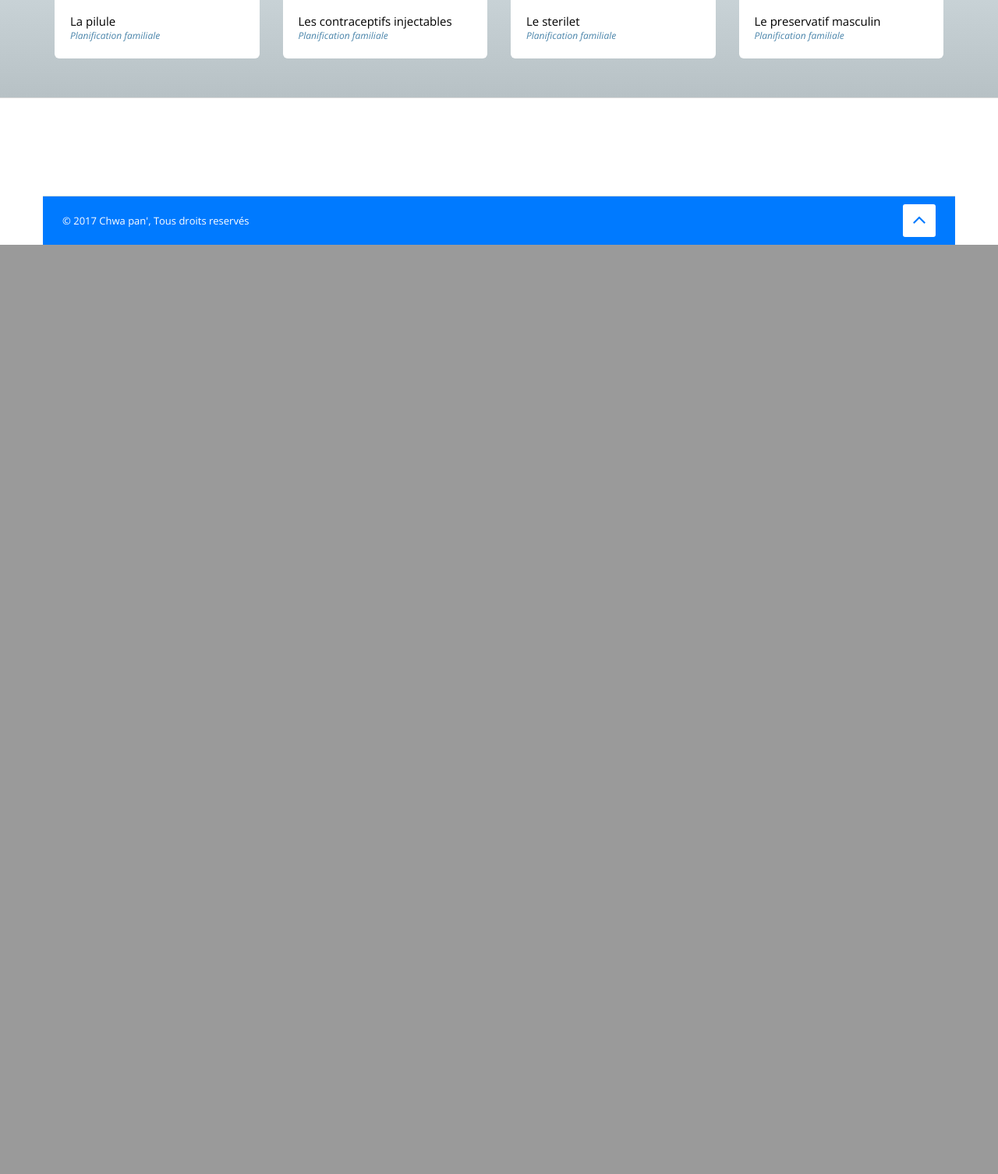
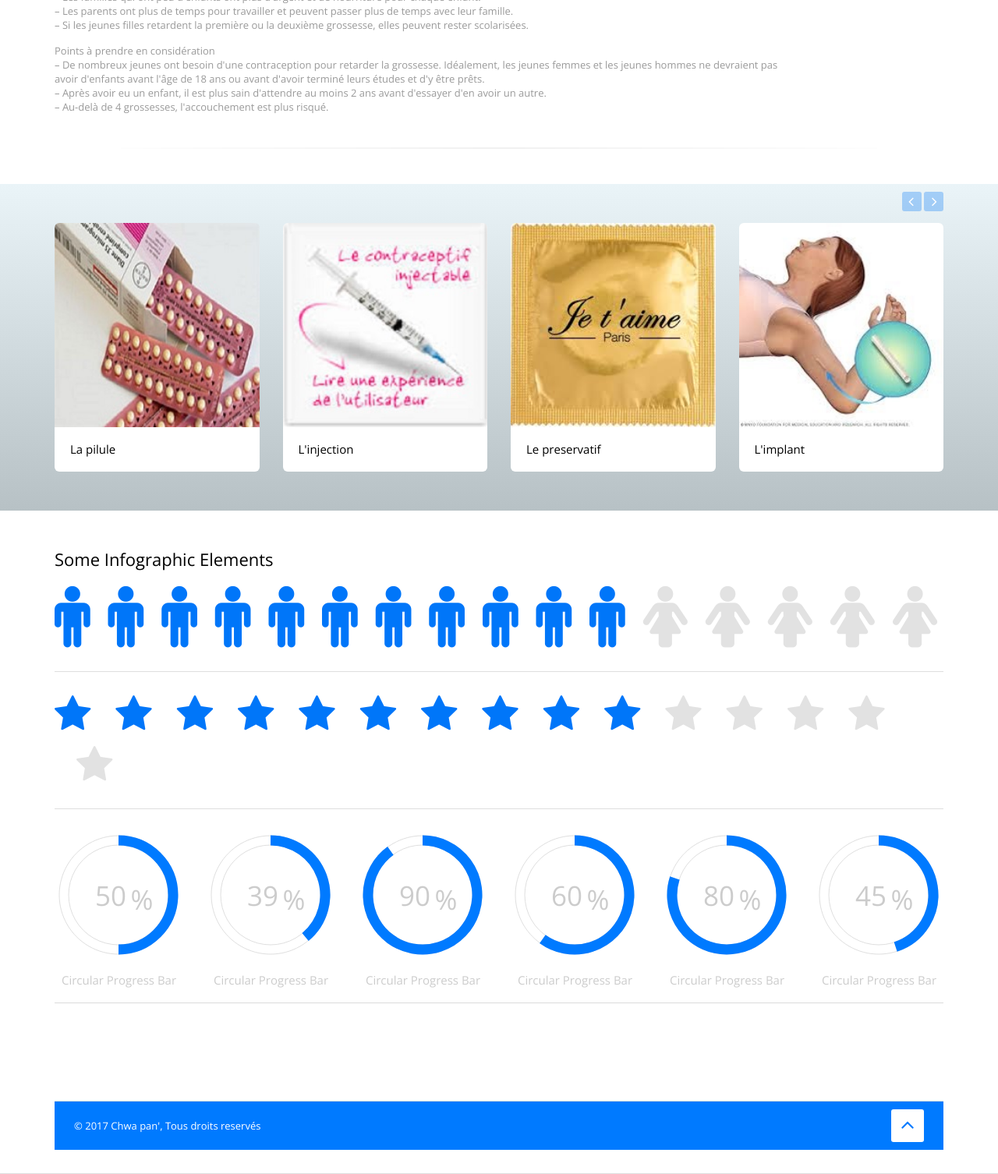
Before and after one commit to LysAMa/womenHackathon, a PHP site: page / in a window 1280 px wide. Shown: the part 1135-2641 px from the top of the page at 78% size. Before the commit the page ends 1449 px from the top, so only its background shows below. Run offline with PHP 8.4, Linux system fonts and the light colour scheme.

Commit message:
Modification de l'index et du fichier upload

```diff
--- a/ChwaPa-n/index.php
+++ b/ChwaPa-n/index.php
@@ -261,6 +156,28 @@ require_once ("tete.php");
 				</div>
 			</div>
 
+	<!-- WHY convertible box -->
+			<div class="why-convertible-box">
+				<div class="container">
+					<div class="upper-box">
+						<div class="row">
+							<div class="col-md-10">
+							<h1>C'est quoi le <span>planning familiale </span><i class="fa fa-question-circle"></i></h1>
+							<p>Le Planning Familial est un mouvement militant qui prend en compte toutes les sexualités, défend le droit à la contraception, à l'avortement et à l'éducation à la sexualité. ... Les femmes ont gagné le droit de choisir d'avoir ou non des enfants et de vivre une sexualité épanouie.</p>
+
+								<h2>Pourquoi un <span>planning familiale </span><i class="fa fa-question-circle"></i></h2>
+								<p>Avantages <br/> – La mère et les enfants sont en meilleure santé lorsque les grossesses à risque sont évitées. <br/>– Les familles qui ont peu d'enfants ont plus d'argent et de nourriture pour chaque enfant.<br/> – Les parents ont plus de temps pour travailler et peuvent passer plus de temps avec leur famille. <br/>– Si les jeunes filles retardent la première ou la deuxième grossesse, elles peuvent rester scolarisées.
+ </p>
+								<p>Points à prendre en considération <br/>– De nombreux jeunes ont besoin d'une contraception pour retarder la grossesse. Idéalement, les jeunes femmes et les jeunes hommes ne devraient pas avoir d'enfants avant l'âge de 18 ans ou avant d'avoir terminé leurs études et d'y être prêts. <br/>– Après avoir eu un enfant, il est plus sain d'attendre au moins 2 ans avant d'essayer d'en avoir un autre. <br/>– Au-delà de 4 grossesses, l'accouchement est plus risqué.
+ </p>
+							</div>
+
+						</div>
+					</div>
+
+				</div>
+			</div>
+
 
 			<!-- recent-works-box -->
 			<div class="recent-works">
@@ -276,15 +193,15 @@ require_once ("tete.php");
 									<div class="col-md-3">
 										<div class="work-post">
 											<div class="work-post-gal">
-												<img alt="" src="imagines/image1.jpg">
+												<img alt="" src="upload/pilule.jpg">
+
 												<div class="hover-box">
-													<a class="zoom video" href="http://www.youtube.com/watch?v=XSGBVzeBUbk"></a>
-													<a class="page" href="single-project.html"></a>
+													<a class="zoom video" href="https://www.youtube.com/watch?v=-FIc7zx9Pt8"></a>
+													<a class="page" href="single-post.php"></a>
 												</div>
 											</div>
 											<div class="work-post-content">
 												<h5>La pilule</h5>
-												<span>Planification familiale</span>
 											</div>
 										</div>
 									</div>
@@ -292,15 +209,14 @@ require_once ("tete.php");
 									<div class="col-md-3">
 										<div class="work-post">
 											<div class="work-post-gal">
-												<img alt="" src="upload/image2.jpg">
+												<img alt="" src="upload/injectable.jpg">
 												<div class="hover-box">
-													<a class="zoom" href="upload/image2.jpg"></a>
-													<a class="page" href="single-project.html"></a>
+													<a class="zoom video" href="https://www.youtube.com/watch?v=yZwP63uL2vI"></a>
+													<a class="page" href="single-post.php"></a>
 												</div>
 											</div>
 											<div class="work-post-content">
-												<h5>Les contraceptifs injectables</h5>
-												<span>Planification familiale</span>
+												<h5>L'injection</h5>
 											</div>
 										</div>
 									</div>
@@ -308,15 +224,15 @@ require_once ("tete.php");
 									<div class="col-md-3">
 										<div class="work-post">
 											<div class="work-post-gal">
-												<img alt="" src="upload/image3.jpg">
+												<img alt="" src="upload/capotte.jpg">
 												<div class="hover-box">
-													<a class="zoom video" href="http://www.youtube.com/watch?v=6v2L2UGZJAM"></a>
-													<a class="page" href="single-project.html"></a>
+													<a class="zoom video" href="https://www.youtube.com/watch?v=btcp8XtYeuc"></a>
+													<a class="page" href="single-post.php"></a>
 												</div>
 											</div>
 											<div class="work-post-content">
-												<h5>Le sterilet</h5>
-												<span>Planification familiale</span>
+												<h5>Le preservatif</h5>
+
 											</div>
 										</div>
 									</div>
@@ -324,15 +240,15 @@ require_once ("tete.php");
 									<div class="col-md-3">
 										<div class="work-post">
 											<div class="work-post-gal">
-												<img alt="" src="upload/image4.jpg">
+												<img alt="" src="upload/implants.jpg">
 												<div class="hover-box">
 													<a class="zoom" href="upload/image4.jpg"></a>
-													<a class="page" href="single-project.html"></a>
+													<a class="zoom video" href="https://www.youtube.com/watch?v=opnXt3m2Nno"></a>
+													<a class="page" href="single-post.php"></a>
 												</div>
 											</div>
 											<div class="work-post-content">
-												<h5>Le preservatif masculin</h5>
-												<span>Planification familiale</span>
+												<h5>L'implant</h5>
 											</div>
 										</div>
 									</div>
@@ -349,30 +265,31 @@ require_once ("tete.php");
 												<img alt="" src="upload/image1.jpg">
 												<div class="hover-box">
 													<a class="zoom video" href="http://vimeo.com/45878034"></a>
-													<a class="page" href="single-project.html"></a>
+													<a class="page" href="single-post.php"></a>
 												</div>
 											</div>
 											<div class="work-post-content">
-												<h5>Le preservatif feminin</h5>
-												<span>Planification familiale</span>
+
+												<h5>Le Stérilet</h5>
+
 											</div>
 										</div>
 									</div>
-
-
 
 									<div class="col-md-3">
 										<div class="work-post">
 											<div class="work-post-gal">
 												<img alt="" src="upload/image3.jpg">
 												<div class="hover-box">
-													<a class="zoom" href="upload/image3.jpg"></a>
-													<a class="page" href="single-project.html"></a>
+
+													<a class="zoom" href="upload/image2.jpg"></a>
+													<a class="page" href="single-post.php"></a>
 												</div>
 											</div>
 											<div class="work-post-content">
-												<h5>La contraception d'urgence</h5>
-												<span>Planification familiale</span>
+												<h5>La Le retrait</h5>
+
+
 											</div>
 										</div>
 									</div>
@@ -383,12 +300,13 @@ require_once ("tete.php");
 												<img alt="" src="upload/image3.jpg">
 												<div class="hover-box">
 													<a class="zoom" href="upload/image3.jpg"></a>
-													<a class="page" href="single-project.html"></a>
+													<a class="page" href="single-post.php"></a>
 												</div>
 											</div>
 											<div class="work-post-content">
-												<h5>La vasectomie</h5>
-												<span>Planification familiale</span>
+
+												<h5>Vasectomie</h5>
+
 											</div>
 										</div>
 									</div>
@@ -396,15 +314,14 @@ require_once ("tete.php");
 									<div class="col-md-3">
 										<div class="work-post">
 											<div class="work-post-gal">
-												<img alt="" src="upload/image3.jpg">
+												<img alt="" src="upload/image4.jpg">
 												<div class="hover-box">
-													<a class="zoom" href="upload/image3.jpg"></a>
+													<a class="zoom" href="upload/image4.jpg"></a>
 													<a class="page" href="single-project.html"></a>
 												</div>
 											</div>
 											<div class="work-post-content">
-												<h5>La methode des jours fixes</h5>
-												<span>Planification familiale</span>
+												<h5>La méthode des jours fixes</h5>
 											</div>
 										</div>
 									</div>
@@ -421,6 +338,74 @@ require_once ("tete.php");
 					</div>
 				</div>
 			</div>
+
+			<div class="infographic-box">
+				<div class="container">
+					<h3>Some Infographic Elements</h3>
+					<ul class="gender-list">
+						<li><a href="#"><i class="fa fa-male"></i></a></li>
+						<li><a href="#"><i class="fa fa-male"></i></a></li>
+						<li><a href="#"><i class="fa fa-male"></i></a></li>
+						<li><a href="#"><i class="fa fa-male"></i></a></li>
+						<li><a href="#"><i class="fa fa-male"></i></a></li>
+						<li><a href="#"><i class="fa fa-male"></i></a></li>
+						<li><a href="#"><i class="fa fa-male"></i></a></li>
+						<li><a href="#"><i class="fa fa-male"></i></a></li>
+						<li><a href="#"><i class="fa fa-male"></i></a></li>
+						<li><a href="#"><i class="fa fa-male"></i></a></li>
+						<li><a href="#"><i class="fa fa-male"></i></a></li>
+						<li><a href="#"><i class="fa fa-female"></i></a></li>
+						<li><a href="#"><i class="fa fa-female"></i></a></li>
+						<li><a href="#"><i class="fa fa-female"></i></a></li>
+						<li><a href="#"><i class="fa fa-female"></i></a></li>
+						<li><a href="#"><i class="fa fa-female"></i></a></li>
+					</ul>
+					<ul class="stars-list">
+						<li><a href="#"><i class="fa fa-star"></i></a></li>
+						<li><a href="#"><i class="fa fa-star"></i></a></li>
+						<li><a href="#"><i class="fa fa-star"></i></a></li>
+						<li><a href="#"><i class="fa fa-star"></i></a></li>
+						<li><a href="#"><i class="fa fa-star"></i></a></li>
+						<li><a href="#"><i class="fa fa-star"></i></a></li>
+						<li><a href="#"><i class="fa fa-star"></i></a></li>
+						<li><a href="#"><i class="fa fa-star"></i></a></li>
+						<li><a href="#"><i class="fa fa-star"></i></a></li>
+						<li><a href="#"><i class="fa fa-star"></i></a></li>
+						<li><a href="#"><i class="fa fa-star"></i></a></li>
+						<li><a href="#"><i class="fa fa-star"></i></a></li>
+						<li><a href="#"><i class="fa fa-star"></i></a></li>
+						<li><a href="#"><i class="fa fa-star"></i></a></li>
+						<li><a href="#"><i class="fa fa-star"></i></a></li>
+					</ul>
+
+						<div class="skills-bar">
+						<div class="row">
+							<div class="col-md-2">
+								<div id="circle" data-percent="50"></div>
+								<p>Circular Progress Bar</p>
+							</div>
+							<div class="col-md-2">
+								<div id="circle2" data-percent="39"></div>
+								<p>Circular Progress Bar</p>
+							</div>
+							<div class="col-md-2">
+								<div id="circle3" data-percent="90"></div>
+								<p>Circular Progress Bar</p>
+							</div>
+							<div class="col-md-2">
+								<div id="circle4" data-percent="60"></div>
+								<p>Circular Progress Bar</p>
+							</div>
+							<div class="col-md-2">
+								<div id="circle5" data-percent="80"></div>
+								<p>Circular Progress Bar</p>
+							</div>
+							<div class="col-md-2">
+								<div id="circle6" data-percent="45"></div>
+								<p>Circular Progress Bar</p>
+							</div>
+						</div>
+					</div>
 
 			<?php
 			require_once ("pied.php");
```
Also changed, not shown: other parts of ChwaPa-n/index.php (+10 -115 lines), ChwaPa-n/upload/capotte.jpg (added), ChwaPa-n/upload/implants.jpg (added), ChwaPa-n/upload/injectable.jpg (added), ChwaPa-n/upload/pilule.jpg (added), ChwaPa-n/upload/slider-revolution/famille1.jpg (added), ChwaPa-n/upload/slider-revolution/famille2.jpg (added).
